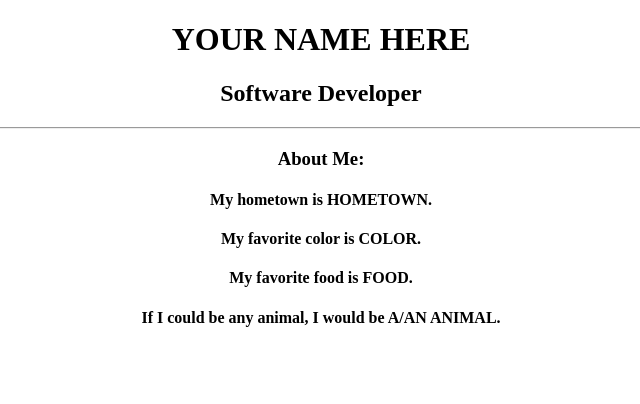
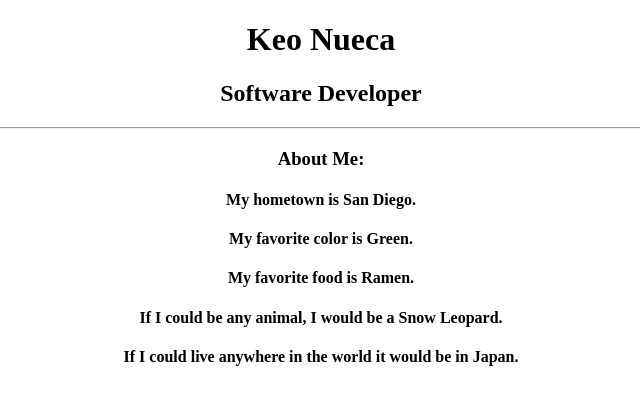
Before and after one commit to nicolas572/my-profile, a plain HTML site: page index.html in a window 1280 px wide. Shown: the whole page, without its empty margins (319-959 px from the left). Drawn offline with Linux system fonts and the light colour scheme.

Commit message:
updated the content inside my index.html

```diff
--- a/index.html
+++ b/index.html
@@ -7,14 +7,15 @@
 		  </head>
 		  <body>
 			<div align="center">
-				<h1>YOUR NAME HERE</h1>
+				<h1>Keo Nueca</h1>
 				<h2>Software Developer</h2>
 				<hr>
 				<h3>About Me:</h3>
-					<h4>My hometown is HOMETOWN.</h4>
-					<h4>My favorite color is COLOR.</h4>
-					<h4>My favorite food is FOOD.</h4>
-					<h4>If I could be any animal, I would be A/AN ANIMAL.</h4>
+					<h4>My hometown is San Diego.</h4>
+					<h4>My favorite color is Green.</h4>
+					<h4>My favorite food is Ramen.</h4>
+					<h4>If I could be any animal, I would be a Snow Leopard.</h4>
+                    <h4>If I could live anywhere in the world it would be in Japan.</h4>
 			</div>
 		  </body>
 		</html>
```
